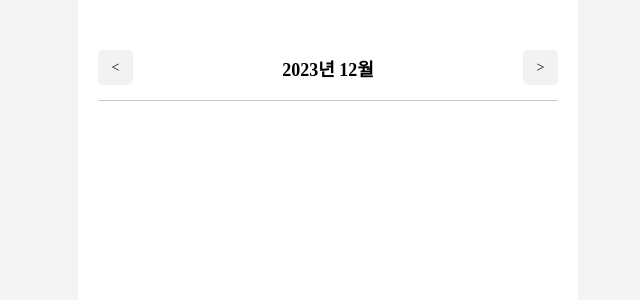
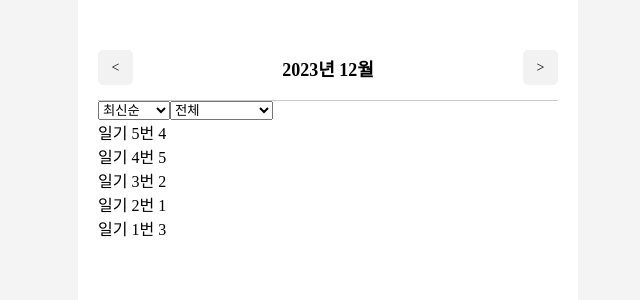
Before and after one commit to pearlworld/emotion-diary, a React (Create React App) app: page / in a window 1280 px wide. Shown: the top 300 px of the page, without its empty margins (312-952 px from the left). Built offline with nearby package versions, Linux system fonts and the light colour scheme; a web font is replaced by a local one.

Commit message:
231230 메인페이지 header 날짜변경/필터 작업

```diff
--- a/src/App.js
+++ b/src/App.js
@@ -37,27 +37,33 @@ export const DiaryDispatchContext = React.createContext();
 const dummyData = [
   {
     id: 1,
-    emotion: 1,
+    emotion: 3,
     content: "일기 1번",
-    date: 23039394,
+    date: 1703834391888,
   },
   {
-    id: 1,
+    id: 2,
     emotion: 1,
     content: "일기 2번",
-    date: 23039395,
+    date: 1703834391889,
   },
   {
-    id: 1,
-    emotion: 1,
+    id: 3,
+    emotion: 2,
     content: "일기 3번",
-    date: 23039396,
+    date: 1703834391900,
   },
   {
-    id: 1,
-    emotion: 1,
+    id: 4,
+    emotion: 5,
     content: "일기 4번",
-    date: 23039397,
+    date: 1703834391910,
+  },
+  {
+    id: 5,
+    emotion: 4,
+    content: "일기 5번",
+    date: 1703834391914,
   }
 ]
 
@@ -66,6 +72,7 @@ function App() {
   // env.PUBLIC_URL = env.PUBLIC_URL || "";
   const [data, dispatch] = useReducer(reducer, dummyData);
 
+  console.log(new Date().getTime());
   const dataId = useRef(0);
 
   // CREATE
--- /dev/null
+++ b/src/components/DiaryList.js
@@ -0,0 +1,80 @@
+import React, { useState } from 'react'
+
+const sortOptionList = [
+  { value: "latest", name: "최신순" },
+  { value: "oldest", name: "오래된순" }
+]
+
+const filterOptionList = [
+  { value: "all", name: "전체" },
+  { value: "good", name: "좋은 감정만" },
+  { value: "bad", name: "안 좋은 감정만" }
+]
+
+const ControlMenu = ({ value, onChange, optionList }) => {
+  return (
+    <select value={value} onChange={(e) => onChange(e.target.value)}>
+      {optionList.map((it, idx) => (
+        <option key={idx} value={it.value}>
+          {it.name}
+        </option>
+      ))}
+    </select>
+  )
+}
+
+const DiaryList = ({ diaryList }) => {
+  const [sortType, setSortType] = useState("latest");
+  const [filter, setFilter] = useState("all");
+
+  const getProcessedDiaryList = () => {
+
+    const filterCallBack = (item) => {
+      if (filter === "good") {
+        return parseInt(item.emotion) <= 3;
+      } else {
+        return parseInt(item.emotion) > 3;
+      }
+    }
+
+    const compare = (a, b) => {
+      if (sortType === "latest") {
+        return parseInt(b.date) - parseInt(a.date);
+      } else {
+        return parseInt(a.date) - parseInt(b.date);
+      }
+    }
+    const copyList = JSON.parse(JSON.stringify(diaryList));
+
+    const filteredList = filter === 'all' ? copyList : copyList.filter((it) => filterCallBack(it));
+
+    const sortedList = filteredList.sort(compare);
+    return sortedList;
+  }
+
+  return (
+    <div>
+      <ControlMenu
+        value={sortType}
+        onChange={setSortType}
+        optionList={sortOptionList}
+      />
+      <ControlMenu
+        value={filter}
+        onChange={setFilter}
+        optionList={filterOptionList}
+      />
+      {getProcessedDiaryList().map((it, idx) => (
+        <div key={idx}>
+          {it.content} {it.emotion}
+        </div>
+      ))}
+    </div>
+  )
+}
+
+DiaryList.defaultProps = {
+  diaryList: [],
+}
+
+export default DiaryList
--- a/src/pages/Home.js
+++ b/src/pages/Home.js
@@ -1,15 +1,40 @@
-import React, { useContext, useState } from 'react'
+import React, { useContext, useEffect, useState } from 'react'
 import MyHeader from '../components/MyHeader';
 import MyButton from '../components/MyButton';
 import { DiaryStateContext } from '../App';
+import DiaryList from '../components/DiaryList';
 
 const Home = () => {
   const diaryList = useContext(DiaryStateContext);
 
-  const [data, setdata] = useState([]);
+  const [data, setData] = useState([]);
   const [curDate, setCurDate] = useState(new Date());
 
   const headText = `${curDate.getFullYear()}년 ${curDate.getMonth() + 1}월`;
+
+  useEffect(() => {
+    if (diaryList.length >= 1) {
+      const firstDay = new Date(
+        curDate.getFullYear(),
+        curDate.getMonth(),
+        1
+      ).getTime();
+
+      const lastDay = new Date(
+        curDate.getFullYear(),
+        curDate.getMonth() + 1,
+        0
+      ).getTime();
+
+      setData(
+        diaryList.filter((it) => firstDay <= it.date && it.date <= lastDay)
+      );
+    }
+  }, [diaryList, curDate]);
+
+  useEffect(() => {
+    console.log(data);
+  }, [data]);
 
   const increaseMonth = () => {
     setCurDate(
@@ -25,16 +50,12 @@ const Home = () => {
 
   return (
     <div>
-      <MyHeader headText={headText} leftChild={
-        <MyButton
-          text={'<'}
-          onclick={decreaseMonth}
-        />}
-        rightChild={
-          <MyButton
-            text={'>'}
-            onclick={increaseMonth}
-          />} />
+      <MyHeader
+        headText={headText}
+        leftChild={<MyButton text={'<'} onclick={decreaseMonth} />}
+        rightChild={<MyButton text={'>'} onclick={increaseMonth} />}
+      />
+      <DiaryList diaryList={data} />
     </div>
   )
 }
```
